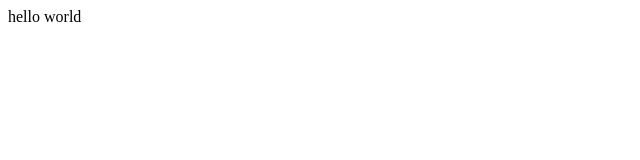
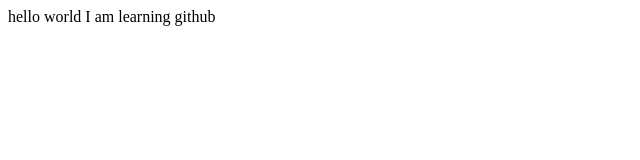
Before and after one commit to khushi-jaiswal25/apnacollege-demo, a plain HTML site: page index.html in a window 1280 px wide. Shown: the whole page, without its empty margins (0-640 px from the left). Drawn offline with Linux system fonts and the light colour scheme.

Commit message:
Add new para

```diff
--- a/index.html
+++ b/index.html
@@ -1 +1 @@
-<p>hello world</p>
+<p>hello world I am learning github</p>
```
Also changed, not shown: 1 other file.
